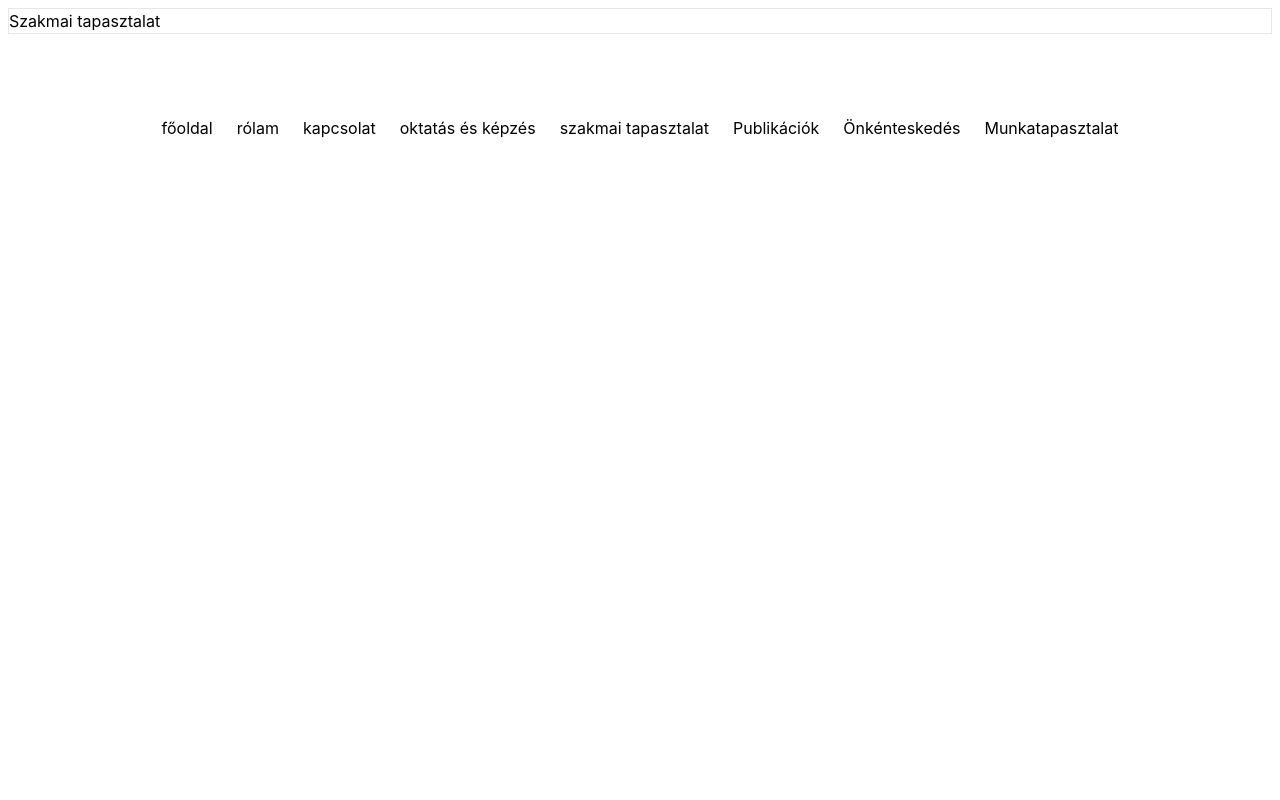
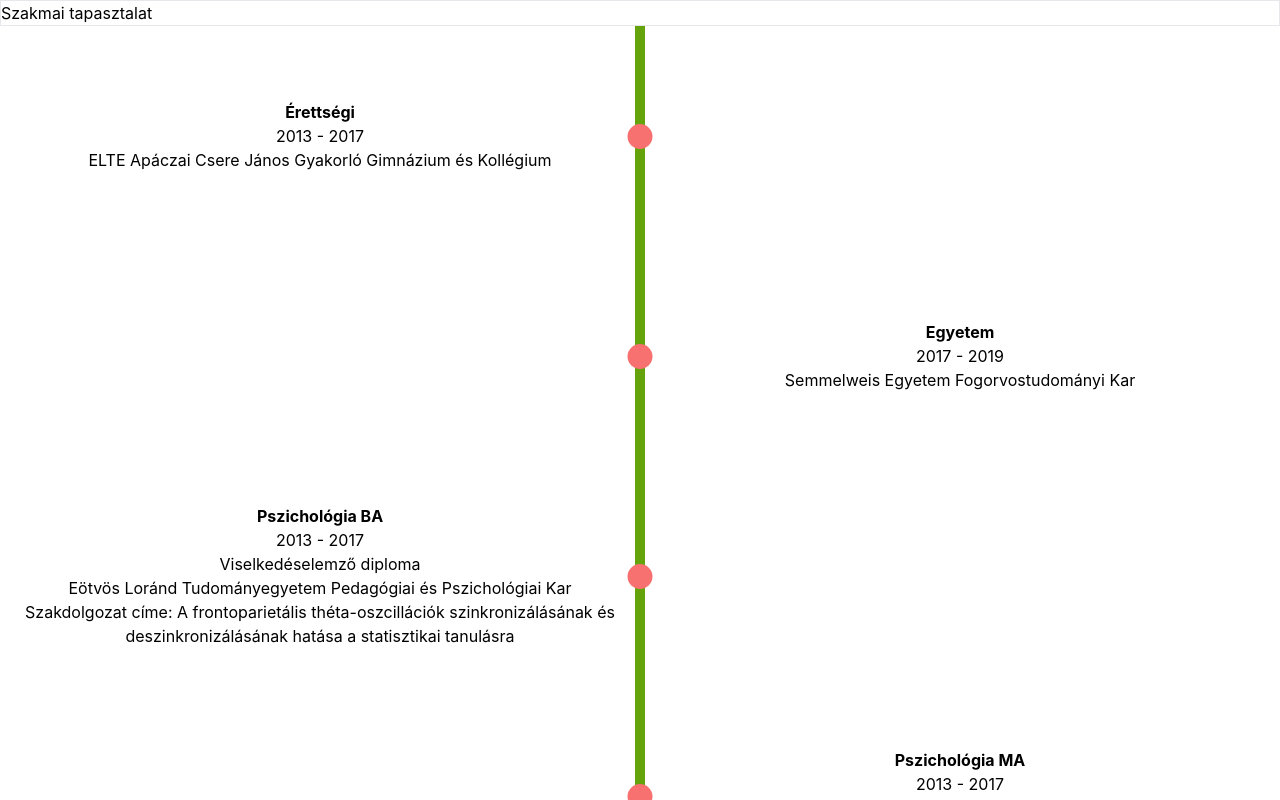
Before and after one commit to badzso-boop/osztenyi, a React (Create React App) app: page /professionalexperience in a window 1280 px wide. Shown: the top 800 px of the page. Built offline with nearby package versions, Linux system fonts and the light colour scheme.

Commit message:
vertical timeline

```diff
--- a/src/App.js
+++ b/src/App.js
@@ -14,7 +14,7 @@ import Work from "./Pages/Work.js";
 
 const App = () => {
   return (
-    <div className="h-screen p-2">
+    <div className="h-screen">
         <Router>
           <div>
             <Routes>
--- a/src/Components/TimelineComponent.js
+++ b/src/Components/TimelineComponent.js
@@ -7,8 +7,7 @@ const TimelineComponent = ({ title, content, time }) => {
         className="bg-red-400 z-10 w-[25px] h-[25px] absolute left-1/2 transform -translate-x-1/2"
         style={{ borderRadius: "50px" }}
       ></div>
-      <div className="w-[100%] h-[10px] bg-lime-600 absolute top-2 my-auto z-0npm start
-      "></div>
+      <div className="w-[100%] h-[10px] bg-lime-600 absolute top-2 my-auto z-0"></div>
       <p className="mx-auto text-center mt-7 mx-2">{time}</p>
       <div>
         <h4 className="text-center font-bold mt-2">{title}</h4>
--- /dev/null
+++ b/src/Components/TimelineComponentVertical.js
@@ -0,0 +1,41 @@
+import React from "react";
+
+const TimelineComponentVertical = ({ title, content, time, left }) => {
+  return (
+    <>
+      {left ? (
+        <div className={`h-[220px] flex items-center justify-center`}>
+          <div
+            className="bg-red-400 z-10 w-[25px] h-[25px] absolute left-1/2 transform -translate-x-1/2"
+            style={{ borderRadius: "50px" }}
+          ></div>
+          <div className="w-[10px] h-[220px] bg-lime-600 my-auto z-0 absolute left-1/2 transform -translate-x-1/2"></div>
+          <div className="w-full h-full flex items-center justify-end">
+            <div className="w-1/2 p-1">
+              <h4 className="text-center font-bold">{title}</h4>
+              <p className="text-center">{time}</p>
+              <p className="text-center">{content}</p>
+            </div>
+          </div>
+        </div>
+      ) : (
+        <div className={`h-[220px] flex items-center justify-center`}>
+          <div
+            className="bg-red-400 z-10 w-[25px] h-[25px] absolute left-1/2 transform -translate-x-1/2"
+            style={{ borderRadius: "50px" }}
+          ></div>
+          <div className="w-[10px] h-[220px] bg-lime-600 my-auto z-0 absolute left-1/2 transform -translate-x-1/2"></div>
+          <div className="w-full h-full flex items-center">
+            <div className="w-1/2 p-1">
+              <h4 className="text-center font-bold">{title}</h4>
+              <p className="text-center">{time}</p>
+              <p className="text-center">{content}</p>
+            </div>
+          </div>
+        </div>
+      )}
+    </>
+  );
+};
+
+export default TimelineComponentVertical;
--- a/src/Pages/ProfessionalExperience.js
+++ b/src/Pages/ProfessionalExperience.js
@@ -1,9 +1,18 @@
 import React from "react";
+
+import TimelineComponentVertical from "../Components/TimelineComponentVertical";
 
 const ProfessionalExperience = () => {
   return (
     <div className="mb-[70px]">
       <h1 className="border">Szakmai tapasztalat</h1>
+
+
+      <TimelineComponentVertical left={false} title="Érettségi" content="ELTE Apáczai Csere János Gyakorló Gimnázium és Kollégium" time="2013 - 2017" />
+      <TimelineComponentVertical left={true} title="Egyetem" content="Semmelweis Egyetem Fogorvostudományi Kar" time="2017 - 2019" />
+      <TimelineComponentVertical left={false} title="Pszichológia BA" content={<><span>Viselkedéselemző diploma</span><br /><span>Eötvös Loránd Tudományegyetem Pedagógiai és Pszichológiai Kar</span><br /><span>Szakdolgozat címe:    A frontoparietális théta-oszcillációk szinkronizálásának
+        és deszinkronizálásának hatása a statisztikai tanulásra</span></>} time="2013 - 2017" />
+      <TimelineComponentVertical left={true} title="Pszichológia MA" content={<><span>Klinikai és egészségpszichológia specializáció</span><br /><span>Eötvös Loránd Tudományegyetem Pedagógiai és Pszichológiai Kar</span></>} time="2013 - 2017" />
     </div>
   );
 };
```
